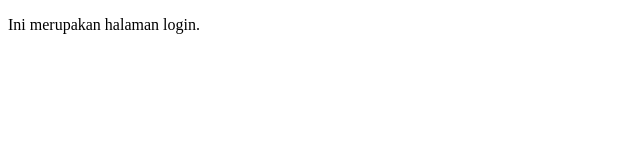
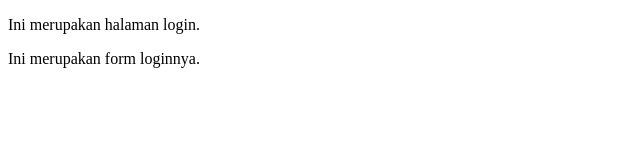
Before and after one commit to pradaaripp12/PRAK_RPL, a plain HTML site: page login.html in a window 1280 px wide. Shown: the whole page, without its empty margins (0-640 px from the left). Drawn offline with Linux system fonts and the light colour scheme.

Commit message:
Menambahkan form login

```diff
--- a/login.html
+++ b/login.html
@@ -8,5 +8,6 @@
 </head>
 <body>
  <p>Ini merupakan halaman login.</p>
+ <p>Ini merupakan form loginnya.</p>
 </body>
 </html>
```
